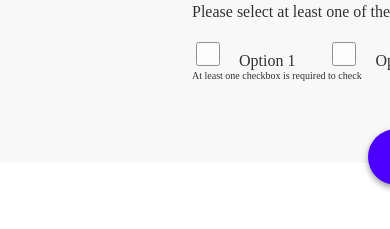
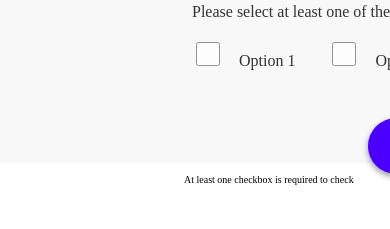
Before and after one commit to avarvouzou/spitogatos-assignment, an Angular app: page / in a window 390 px wide. Shown: the part 869-1098 px from the top of the page. Built offline with nearby package versions, Linux system fonts and the light colour scheme; no server answers; a web font is replaced by a local one.

Commit message:
finished contact form (fixed phone validation, ui)

```diff
--- a/src/app/contact-form/contact-form.component.css
+++ b/src/app/contact-form/contact-form.component.css
@@ -26,7 +26,7 @@
 .detail-input {
     display: block;
     border: 1px solid #000000;
-    background-color: #f8f8f8;
+    background-color: transparent;
     border-radius: 28px;
     width: 690px;
     height: 56px;
--- a/src/app/contact-form/contact-form.component.html
+++ b/src/app/contact-form/contact-form.component.html
@@ -44,6 +44,9 @@
                     contactForm.controls.phone.errors && contactForm.controls.phone.errors.required">
                     This field is required.
                 </div>
+                <div class="label-inputBottom" *ngIf="contactForm.controls.phone.errors && contactForm.controls.phone.errors.pattern">
+                    Error Message
+                </div>
             </div>
 
             <select class="input-container detail-input detail-select" formControlName="category" placeholder="Category" (change)="selectCategory($event)">
@@ -65,15 +68,14 @@
                 <label class="label-checkbox">Option 1</label>
                 <input style="margin-left: 37px;" type="checkbox" class="option-checkbox" formControlName="option2">
                 <label class="label-checkbox">Option 2</label>
-
-                <!--not requested in the assignment-->
-                <div style="font-size: 10px;" *ngIf="contactForm.controls['checkboxGroup'].errors && contactForm.controls['checkboxGroup'].errors.requireOneCheckboxToBeChecked">
-                    At least one checkbox is required to check
-                </div>
-                <!----->
             </div>
 
             <button class="submit-button" type="submit"><span class="button-text" (click)="submit()">Submit</span></button>
+             <!--not requested in the assignment-->
+             <div style="font-size: 10px;" *ngIf="contactForm.controls['checkboxGroup'].errors && contactForm.controls['checkboxGroup'].errors.requireOneCheckboxToBeChecked">
+                At least one checkbox is required to check
+            </div>
+            <!----->
         </form>
     </div>
 </div>
--- a/src/app/contact-form/contact-form.component.ts
+++ b/src/app/contact-form/contact-form.component.ts
@@ -21,7 +21,7 @@ export class ContactFormComponent implements OnInit {
       this.contactForm = formBuilder.group({
         name: new FormControl ('', [Validators.required, Validators.pattern("^[A-Za-z]{1,}$")]),
         email: new FormControl ('', [Validators.required, Validators.pattern("@spitogatos.gr$")]),
-        phone:  new FormControl (null, [Validators.required, Validators.pattern("^[0-9]{1,10}$")]),
+        phone:  new FormControl (null, [Validators.required, Validators.pattern("^[0-9]{10}$")]),
         message: new FormControl ('', [Validators.required]),
         category: [],
         subCategory: [],
```
